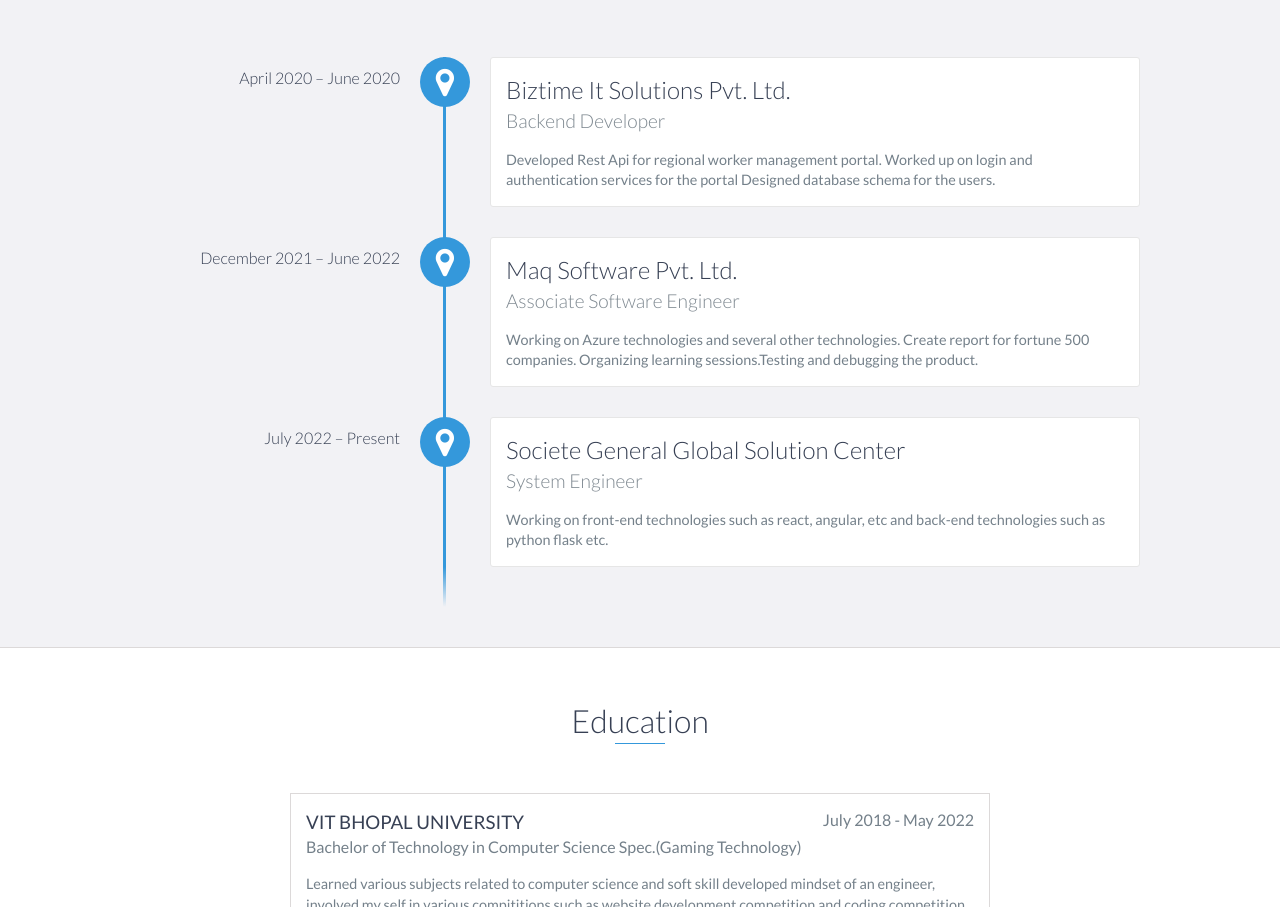
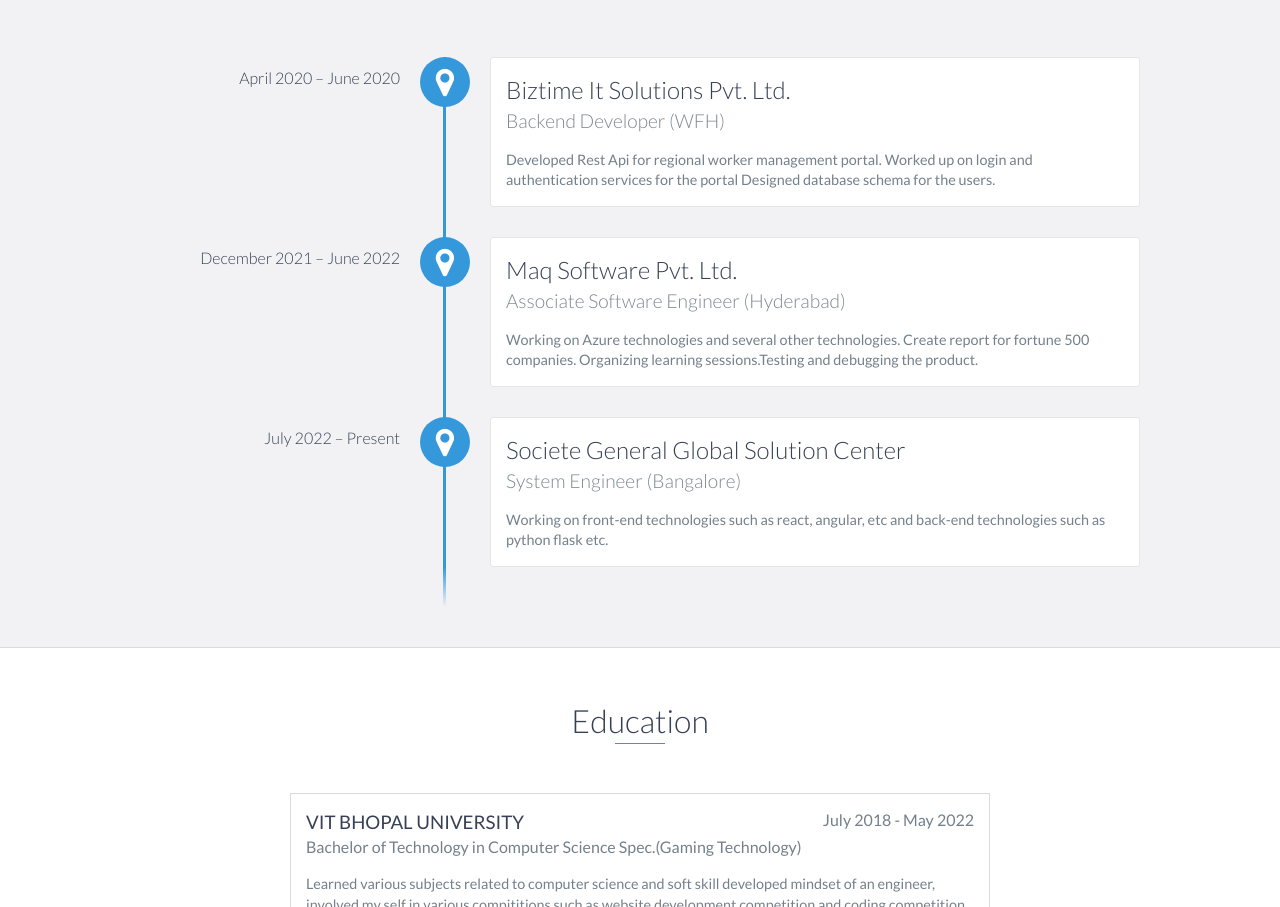
Before and after one commit to pranav1999/pranavkumarsoni, a plain HTML site: page index.html in a window 1280 px wide. Shown: the part 1141-2048 px from the top of the page. Drawn offline with nearby package versions, Linux system fonts and the light colour scheme.

Commit message:
city added

```diff
--- a/index.html
+++ b/index.html
@@ -89,7 +89,7 @@
         <div id="experience-timeline">
             <div data-date="April 2020 – June 2020">
                 <h3>Biztime It Solutions Pvt. Ltd.</h3>
-                <h4>Backend Developer</h4>
+                <h4>Backend Developer (WFH)</h4>
                 <p>
                     Developed Rest Api for regional worker management portal. Worked up on login and authentication services for the portal Designed database schema for the users.
                 </p>
@@ -97,7 +97,7 @@
 
             <div data-date="December 2021 – June 2022">
                 <h3>Maq Software Pvt. Ltd.</h3>
-                <h4>Associate Software Engineer</h4>
+                <h4>Associate Software Engineer (Hyderabad)</h4>
                 <p>
                     Working on Azure technologies and several other technologies. Create report for fortune 500 companies. Organizing learning sessions.Testing and debugging the product.
                 </p>
@@ -105,7 +105,7 @@
 
             <div data-date="July 2022 – Present">
                 <h3>Societe General Global Solution Center</h3>
-                <h4>System Engineer</h4>
+                <h4>System Engineer (Bangalore)</h4>
                 <p>
                     Working on front-end technologies such as react, angular, etc and back-end technologies such as python flask etc.
                 </p>
```
